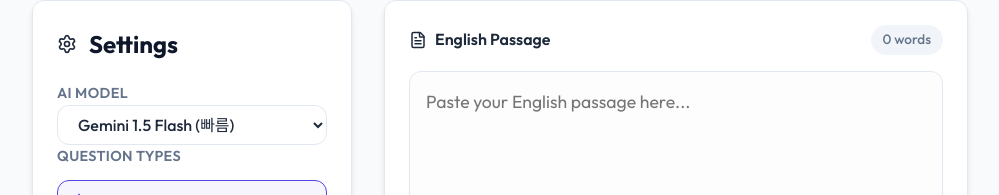
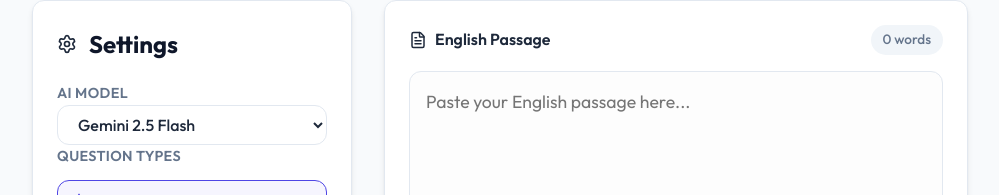
Before and after one commit to SeJin4019/aiMake, a Vue app: page / in a window 1280 px wide. Shown: the part 116-311 px from the top of the page, without its empty margins (140-1139 px from the left). Built offline with nearby package versions, Linux system fonts and the light colour scheme.

Commit message:
[refactor] : skills 적용 및 성능 개선

```diff
--- a/src/App.vue
+++ b/src/App.vue
@@ -10,7 +10,7 @@ import confetti from 'canvas-confetti'
 
 const passage = ref('')
 const apiKey = ref(localStorage.getItem('gemini_api_key') || '')
-const selectedModel = ref('gemini-1.5-flash')
+const selectedModel = ref('gemini-2.5-flash')
 const isGenerating = ref(false)
 const generatedQuestions = ref([])
 
--- a/src/components/QuestionSettings.vue
+++ b/src/components/QuestionSettings.vue
@@ -34,6 +34,7 @@ const updateCount = (e) => {
     <div class="mb-lg">
       <label class="label-heading">AI Model</label>
       <select :value="selectedModel" @change="$emit('update:selectedModel', $event.target.value)" class="w-full type-btn mt-xs" style="padding: 0.5rem 1rem;">
+        <option value="gemini-2.5-flash">Gemini 2.5 Flash</option>
         <option value="gemini-2.0-flash">Gemini 2.0 Flash (최신)</option>
         <option value="gemini-1.5-flash">Gemini 1.5 Flash (빠름)</option>
         <option value="gemini-1.5-pro">Gemini 1.5 Pro (고성능)</option>
--- a/src/services/QuestionGenerator.js
+++ b/src/services/QuestionGenerator.js
@@ -237,7 +237,7 @@ export const getAvailableModels = async (apiKey) => {
 
 const tryGeminiModels = async ({ apiKey, initialModel, prompt, schema, temperature }) => {
   let fetchedModels = await getAvailableModels(apiKey);
-  const models = [initialModel, ...fetchedModels, 'gemini-1.5-flash', 'gemini-1.0-pro', 'gemini-1.5-pro'];
+  const models = [initialModel, ...fetchedModels, 'gemini-2.5-flash', 'gemini-1.5-flash', 'gemini-1.0-pro', 'gemini-1.5-pro'];
   const uniqueModels = [...new Set(models)].filter(Boolean);
 
   let lastError;
```
Also changed, not shown: .agent/skills/english-question-generator.md (added).
